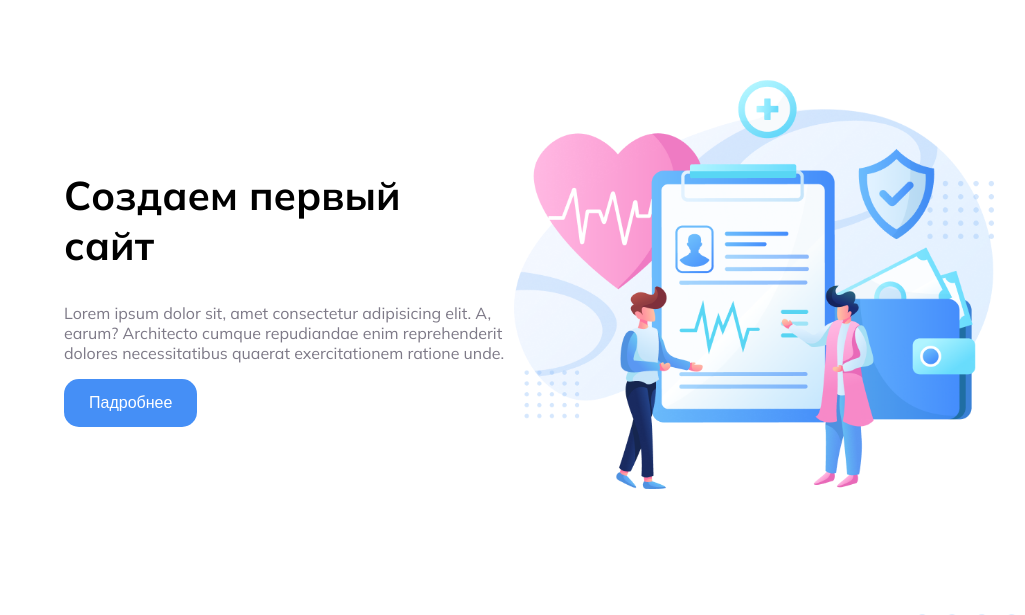
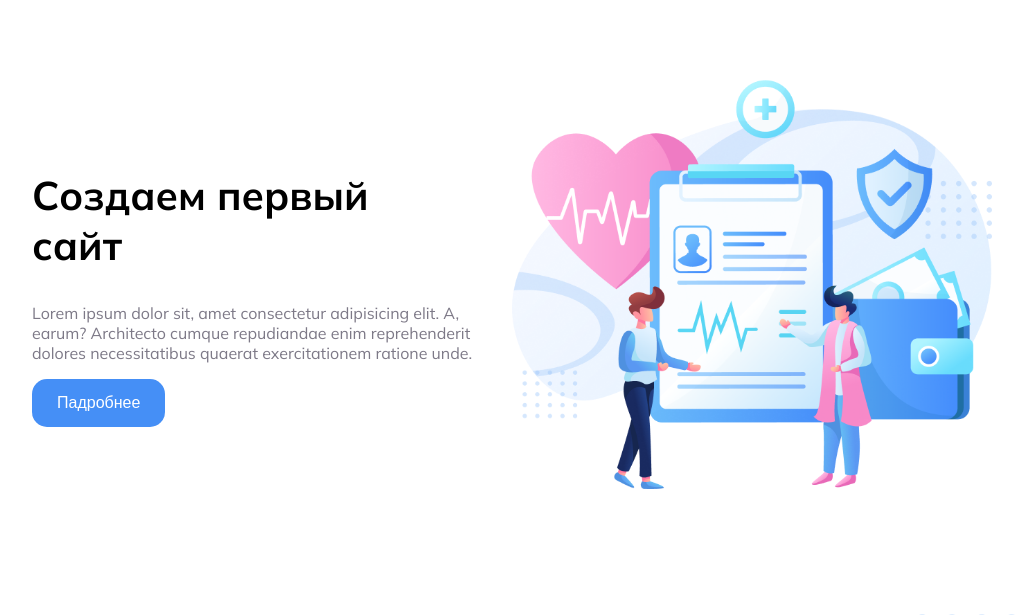
Before and after one commit to sydykbai/sydykbai, a PHP site: page / in a window 1280 px wide. Shown: the part 91-706 px from the top of the page, without its empty margins (128-1153 px from the left). Run offline with PHP 8.4, Linux system fonts and the light colour scheme.

Commit message:
Update style.css

```diff
--- a/урок/style.css
+++ b/урок/style.css
@@ -47,7 +47,7 @@ header nav a:first-child{
 }
 
 .welcome-wrapper{
-    width: 70%;
+    width: 75%;
     margin: 0 auto;
 }
 .inner{
```
